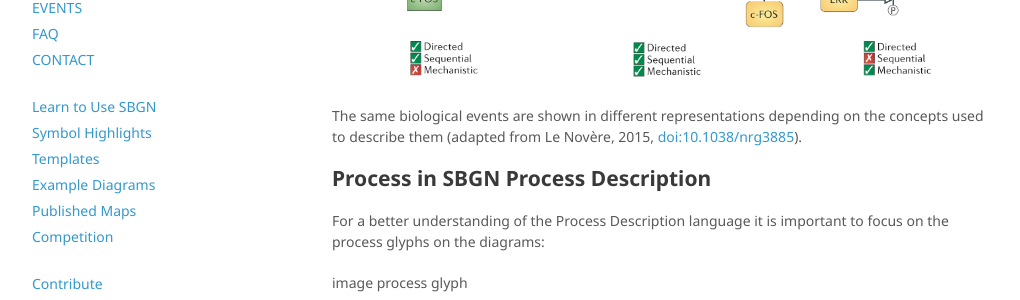
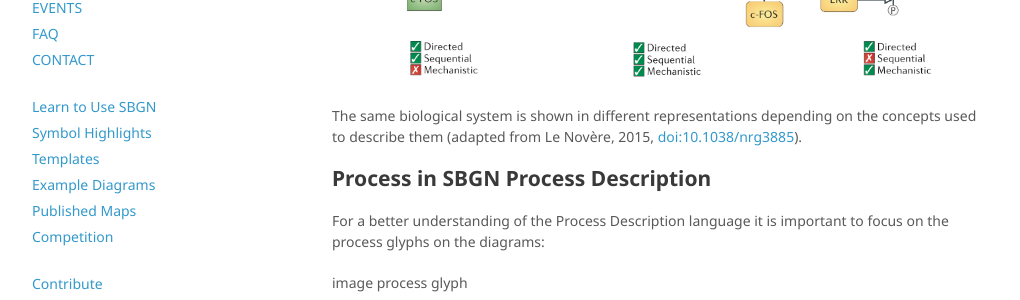
Before and after one commit to sbgn/sbgn, a Jekyll site: the page built from docs/learning_sbgn.md, in a window 1280 px wide and 900 px high. Shown: the part 308-608 px from the top of the window, without its empty margins (128-1148 px from the left). Built offline with Jekyll 4.4.1, drawn with Linux system fonts in a browser that asks for light colours; nearby versions of some CDN libraries.

Commit message:
Update learning_sbgn.md

```diff
--- a/docs/learning_sbgn.md
+++ b/docs/learning_sbgn.md
@@ -10,7 +10,7 @@ permalink: /learning_sbgn
 
 ![Repersentations](/sbgn/images/learning/lenovere_representations.png)
 
-The same biological events are shown in different representations depending on the concepts used to describe them (adapted from Le Novère, 2015, [doi:10.1038/nrg3885](https://dx.doi.org/10.1038/nrg3885)).
+The same biological system is shown in different representations depending on the concepts used to describe them (adapted from Le Novère, 2015, [doi:10.1038/nrg3885](https://dx.doi.org/10.1038/nrg3885)).
 
 ## Process in SBGN Process Description
 
```
